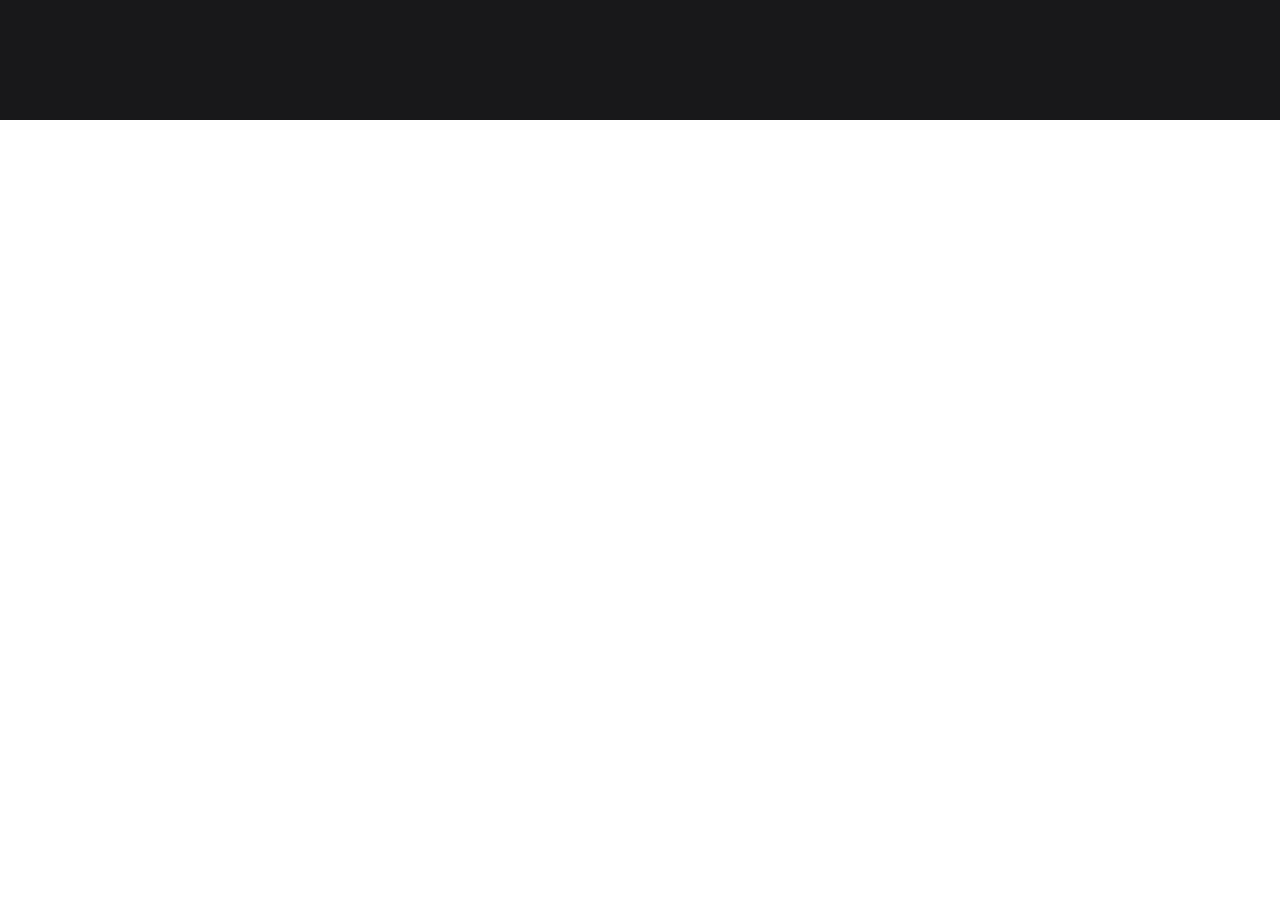
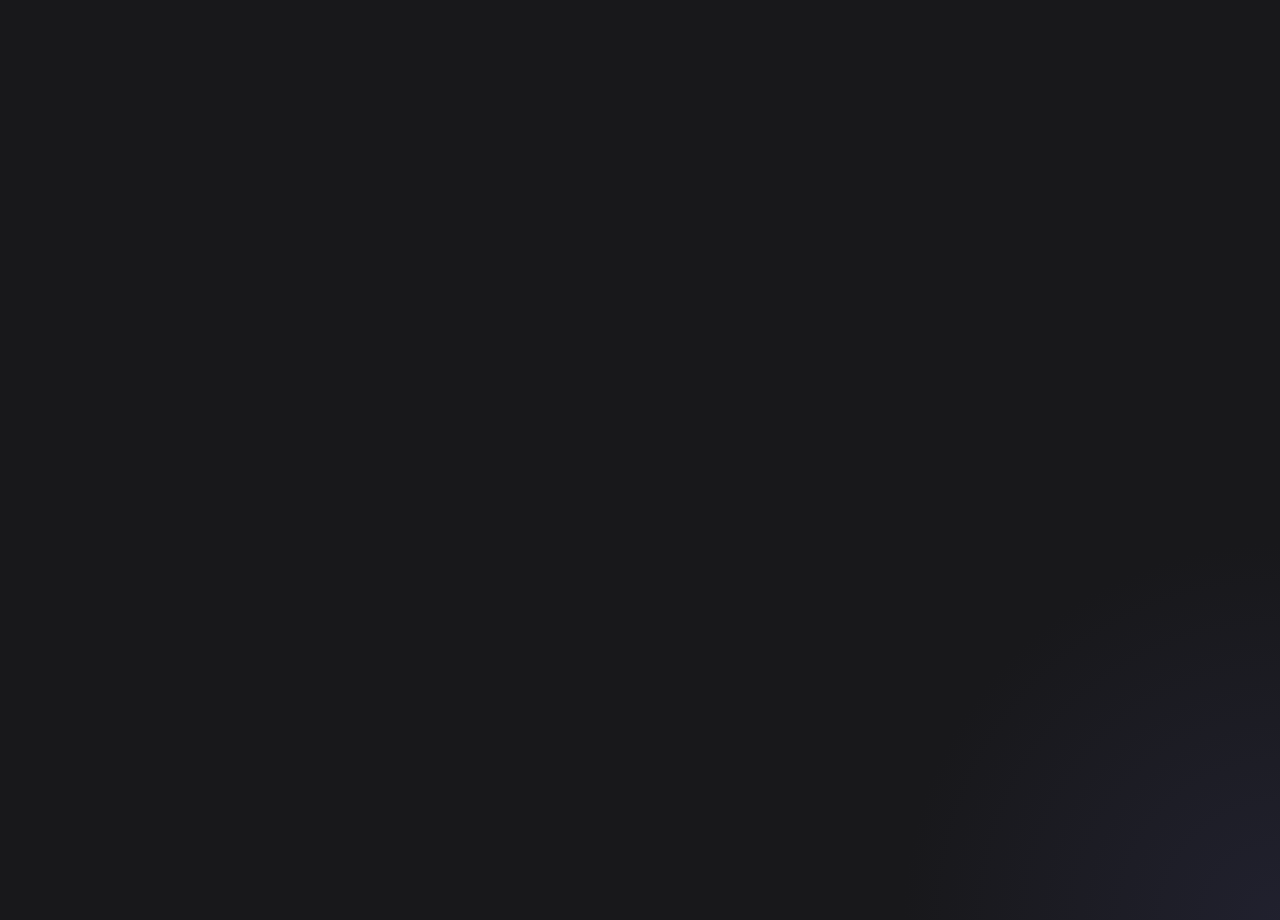
Before and after one commit to abhay-ag/DEBSOC-Final, a React (Create React App) app: page / in a window 1280 px wide. Shown: the part 680-1600 px from the top of the page. Before the commit the page ends 800 px from the top, so only its background shows below. Built offline with nearby package versions, Linux system fonts and the light colour scheme.

Commit message:
radial gradient for bg made | component rendered

```diff
--- a/src/App.js
+++ b/src/App.js
@@ -1,5 +1,6 @@
 import Main from './Main';
 import Navbar from './Navbar';
+import Section1 from './Section1';
 import './style.css';
 
 function App() {
@@ -10,6 +11,7 @@ function App() {
       links = {["Home", "Community", "Curriculum"]}
       />
       <Main />
+      <Section1 />
     </div>
   );
 }
--- a/src/Section1.jsx
+++ b/src/Section1.jsx
@@ -3,7 +3,9 @@ import './style.css'
 
 function Section1() {
   return (
-    <div>Section1</div>
+    <div className="w-screen h-screen flex flex-col justify-center items-center rad-grad">
+
+    </div>
   )
 }
 
--- a/src/index.css
+++ b/src/index.css
@@ -3,6 +3,7 @@ body {
   font-family: 'IBM Plex Sans', sans-serif;
   -webkit-font-smoothing: antialiased;
   -moz-osx-font-smoothing: grayscale;
+  background-color: rgb(24,24,27);
 }
 
 code {
--- a/src/tailwind.css
+++ b/src/tailwind.css
@@ -17,6 +17,9 @@
             filter: drop-shadow(0 75px 10px #000)
         }
     }
+    .rad-grad{
+        background: radial-gradient(circle at bottom right, rgba(108,108,212, 0.1) 0%, rgb(24,24,27) 25%)
+    }
 }
 
 @layer base{
```
Also changed, not shown: src/style.css.
